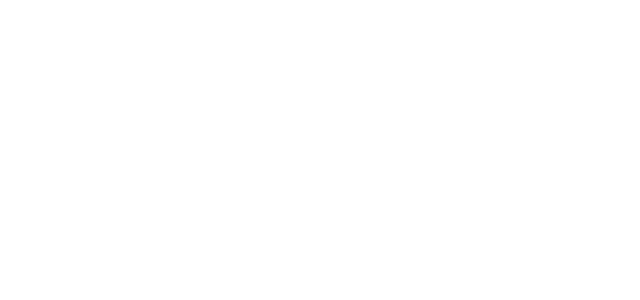
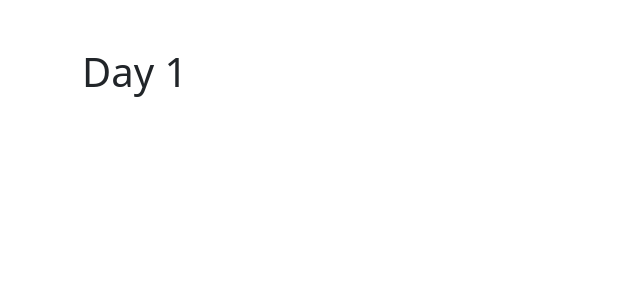
Before and after one commit to Nepul321/FitnessJourney, a React (Create React App) app in the folder frontend/: page /posts/1 in a window 1280 px wide. Before the commit this address had no page. Shown: the top 300 px of the page, without its empty margins (0-640 px from the left). Built offline with nearby package versions, Linux system fonts and the light colour scheme.

Commit message:
Create Post Detail page

```diff
--- a/frontend/src/App.js
+++ b/frontend/src/App.js
@@ -1,6 +1,7 @@
 import Home from "./pages/Home";
 import { Route, Routes } from "react-router-dom";
 import About from "./pages/About";
+import PostDetail from "./pages/PostDetail";
 
 function App() {
   return (
@@ -8,6 +9,7 @@
         <Routes>
         <Route path="/" exact element={<Home />}></Route>
         <Route path="/about" exact element={<About />}></Route>
+        <Route path="/posts/:id" exact element={<PostDetail />}></Route>
       </Routes>
     </div>
   );
--- a/frontend/src/components/PostComponent.js
+++ b/frontend/src/components/PostComponent.js
@@ -15,6 +15,7 @@
           <h5 className="card-title">Day : {post.day}</h5>
           <p className="card-text">{post.date}</p>
           <p className="card-text">@{post.user.username}</p>
+          <a href="/" className="btn btn-outline-primary">View</a>
           {/* <div className="btn-group">
             <a href="" className="btn btn-outline-primary">View</a>
             <a href="" className="btn btn-outline-secondary">Edit</a>
--- /dev/null
+++ b/frontend/src/pages/PostDetail.js
@@ -0,0 +1,13 @@
+import React from "react";
+import { useParams } from "react-router-dom";
+
+function PostDetail(props) {
+    const {id} = useParams();
+    return (
+        <div className="PostDetail container my-5">
+            <h1>Day {id}</h1>
+        </div>
+    )
+}
+
+export default PostDetail;
```
